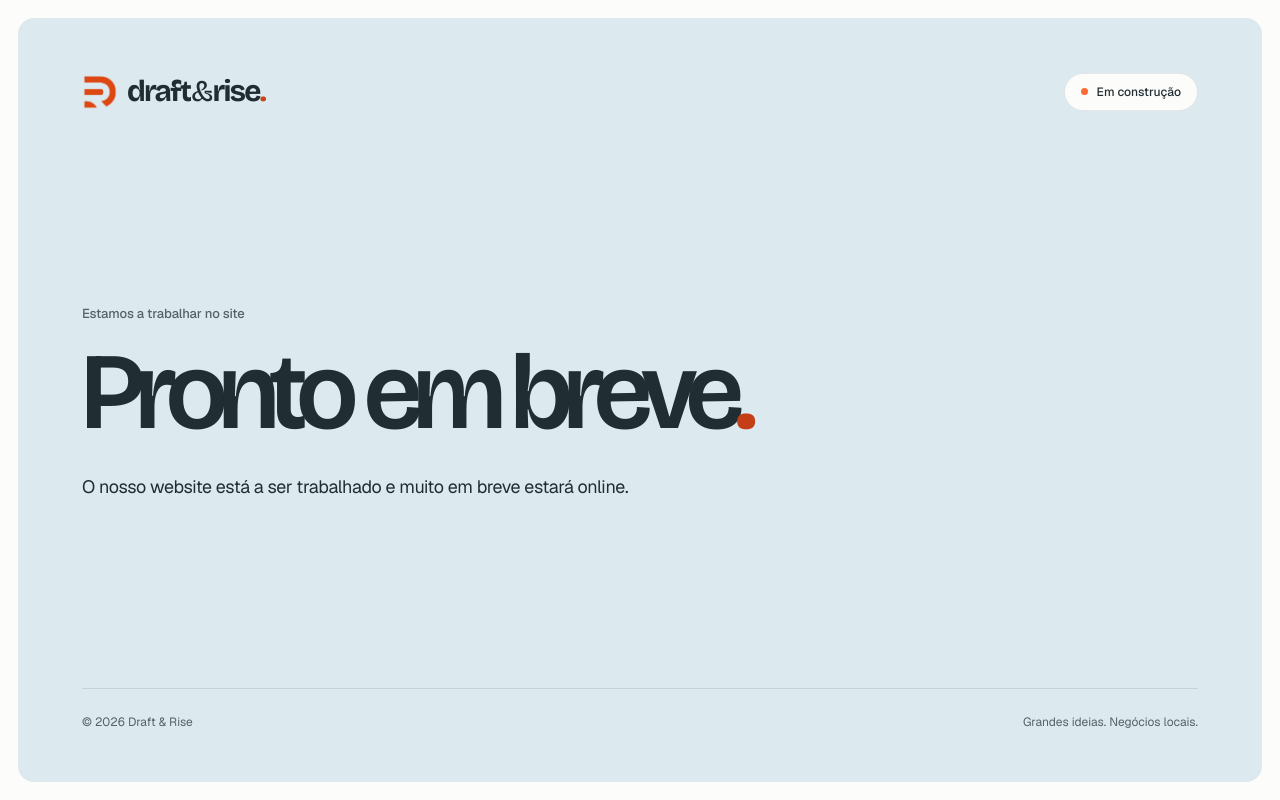
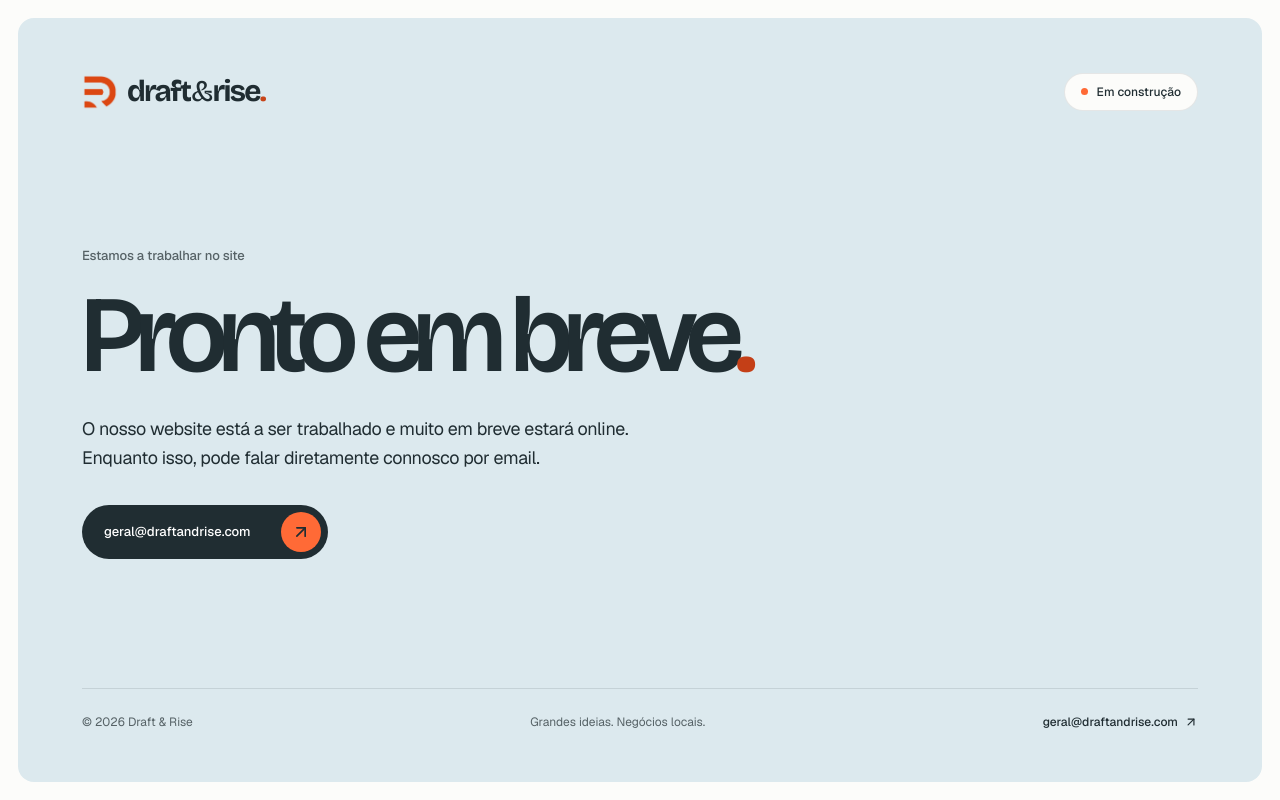
Before and after one commit to goncalvesaydan-hue/draft-rise-site, a Next.js app: page / in a window 1280 px wide. Built offline with nearby package versions, Linux system fonts and the light colour scheme.

Commit message:
feat: add geral@draftandrise.com mailto link with pre-filled message

```diff
--- a/src/app/globals.css
+++ b/src/app/globals.css
@@ -380,13 +380,17 @@ h2 { font-size: clamp(37px, 4vw, 65px); line-height: 1.06; letter-spacing: -.055
 .maintenance-kicker { display: inline-block; font-size: 13px; font-weight: 500; color: var(--muted); margin-bottom: 18px; letter-spacing: -.01em; }
 .maintenance-center h1 { font-size: clamp(54px, 8.5vw, 132px); line-height: .95; letter-spacing: -.075em; font-weight: 600; }
 .maintenance-text { margin-top: 28px; font-size: clamp(16px, 1.4vw, 22px); line-height: 1.6; letter-spacing: -.02em; color: var(--ink); max-width: 560px; }
+.maintenance-cta { margin-top: 32px; }
 .maintenance-bottom { display: flex; justify-content: space-between; align-items: center; gap: 16px; padding-top: 24px; border-top: 1px solid rgb(32 45 50 / 12%); font-size: 12px; color: var(--muted); flex-wrap: wrap; }
+.maintenance-mail-link { display: inline-flex; align-items: center; gap: 6px; color: var(--ink); font-weight: 500; transition: color .2s; }
+.maintenance-mail-link:hover { color: #c43f17; }
 
 @media (max-width: 760px) {
   .maintenance-screen { padding: 10px; }
   .maintenance-card { border-radius: 12px; padding: 24px 22px; }
   .maintenance-pill { font-size: 11px; padding: 7px 13px; }
   .maintenance-center { padding-block: 36px; }
+  .maintenance-cta { margin-top: 24px; }
   .maintenance-bottom { font-size: 11px; }
 }
 
--- a/src/app/page.tsx
+++ b/src/app/page.tsx
@@ -1,4 +1,11 @@
 import Image from 'next/image';
+import { ArrowUpRight } from 'lucide-react';
+
+const EMAIL = 'geral@draftandrise.com';
+const EMAIL_SUBJECT = 'Vamos conversar — Draft & Rise';
+const EMAIL_BODY =
+  'Olá, Draft & Rise!\n\nO meu negócio chama-se...\n\nGostava de conversar convosco sobre...\n';
+const MAILTO_HREF = `mailto:${EMAIL}?subject=${encodeURIComponent(EMAIL_SUBJECT)}&body=${encodeURIComponent(EMAIL_BODY)}`;
 
 export default function Home() {
   return (
@@ -24,12 +31,22 @@ export default function Home() {
           </h1>
           <p className="maintenance-text">
             O nosso website está a ser trabalhado e muito em breve estará online.
+            Enquanto isso, pode falar diretamente connosco por email.
           </p>
+          <a href={MAILTO_HREF} className="button button-dark maintenance-cta">
+            {EMAIL}
+            <span>
+              <ArrowUpRight size={20} />
+            </span>
+          </a>
         </div>
 
         <div className="maintenance-bottom">
           <span>© {new Date().getFullYear()} Draft & Rise</span>
           <span>Grandes ideias. Negócios locais.</span>
+          <a href={MAILTO_HREF} className="maintenance-mail-link">
+            {EMAIL} <ArrowUpRight size={14} />
+          </a>
         </div>
       </div>
     </main>
```
